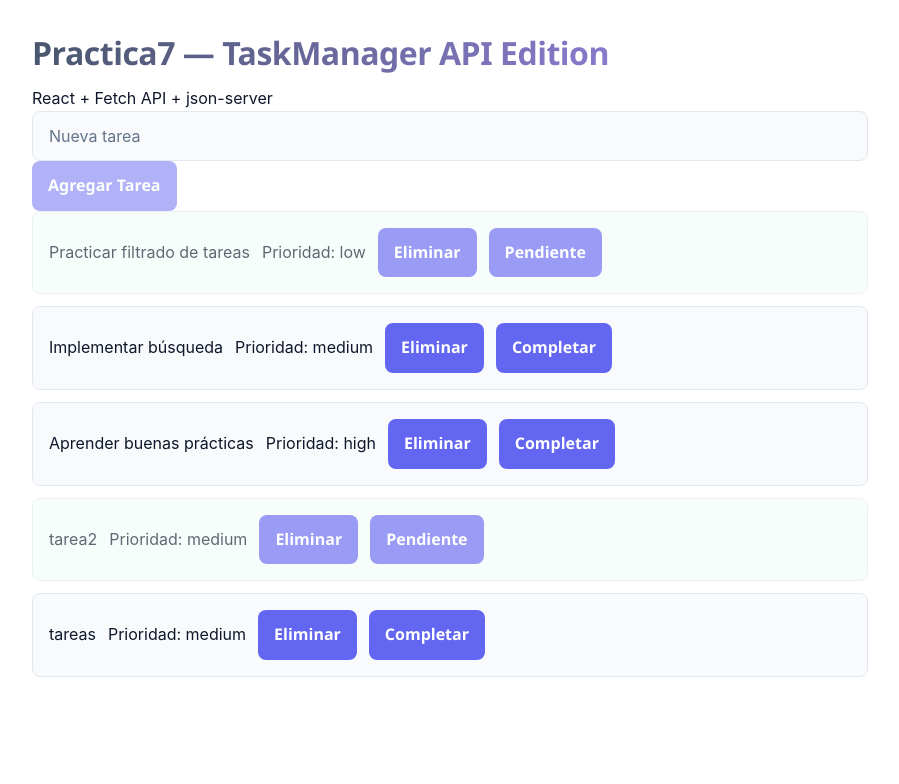
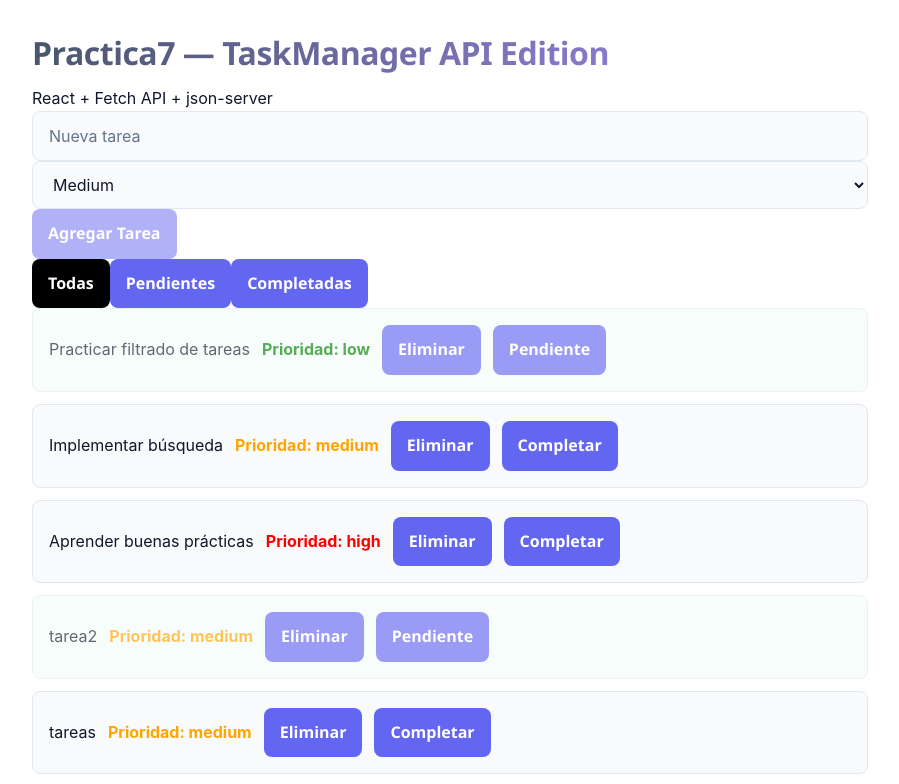
Before and after one commit to C-arl-os/React-Ejemplos, a React (Vite) app in the folder Practica7/: page / in a window 1280 px wide. Shown: the top 784 px of the page, without its empty margins (190-1089 px from the left). Built offline with nearby package versions, Linux system fonts and the light colour scheme; data requests are answered from the project's data file.

Commit message:
feat: add task filters

```diff
--- a/Practica7/db.json
+++ b/Practica7/db.json
@@ -32,6 +32,18 @@
       "completed": false,
       "priority": "medium",
       "id": "Af-i37ZjvPA"
+    },
+    {
+      "title": "Desarrollo1",
+      "completed": false,
+      "priority": "low",
+      "id": "pyf4L5KQBOU"
+    },
+    {
+      "title": "Desarrollo 2",
+      "completed": false,
+      "priority": "medium",
+      "id": "x2UBoDe9ums"
     }
   ],
   "$schema": "./node_modules/json-server/schema.json"
--- a/Practica7/src/App.css
+++ b/Practica7/src/App.css
@@ -386,3 +386,24 @@ button.secondary:hover {
     transition-duration: 0.01ms !important;
   }
 }
+
+.priority {
+  font-weight: bold;
+}
+
+.priority.high {
+  color: red;
+}
+
+.priority.medium {
+  color: orange;
+}
+
+.priority.low {
+  color: green;
+}
+
+.active-filter {
+  background-color: black;
+  color: white;
+}
--- a/Practica7/src/App.jsx
+++ b/Practica7/src/App.jsx
@@ -1,35 +1,59 @@
+import { useState } from 'react'
 import './App.css'
 import { useTasks } from './hooks/useTasks'
 import TaskList from './components/TaskList'
 import TaskForm from './components/TaskForm'
+import TaskFilter from './components/TaskFilters'
 
 function App() {
-  const { tasks, isLoading, errorMessage, addTask, deleteTask, toggleTaskCompletion, loadingTaskId, loadingAction } = useTasks()
+  const {
+    tasks,
+    isLoading,
+    errorMessage,
+    addTask,
+    deleteTask,
+    toggleTaskCompletion,
+    loadingTaskId,
+    loadingAction,
+  } = useTasks()
 
-   if (isLoading) {
-  return <p>Cargando tareas...</p>
-}
+  const [filter, setFilter] = useState('all')
 
-if (errorMessage) {
-  return <p>{errorMessage}</p>
-}
+  // Filtrar tareas según el estado seleccionado
+  const filteredTasks = tasks.filter((task) => {
+    if (filter === 'completed') {
+      return task.completed
+    }
+
+    if (filter === 'pending') {
+      return !task.completed
+    }
+
+    return true
+  })
+
+  if (isLoading) {
+    return <p>Cargando tareas...</p>
+  }
 
   return (
     <main className="app">
       <h1>Practica7 — TaskManager API Edition</h1>
       <p>React + Fetch API + json-server</p>
 
-      {isLoading && <p>Cargando tareas...</p>}
-
       {errorMessage && <p>{errorMessage}</p>}
 
       <TaskForm addTask={addTask} loadingTaskId={loadingTaskId} />
+      <TaskFilter filter={filter} setFilter={setFilter} />
+
       <TaskList
-        tasks={tasks}
+        tasks={filteredTasks}
         deleteTask={deleteTask}
         toggleTaskCompletion={toggleTaskCompletion}
         loadingTaskId={loadingTaskId}
-        loadingAction={loadingAction} />
+        loadingAction={loadingAction}
+
+      />
     </main>
   )
 }
--- /dev/null
+++ b/Practica7/src/components/TaskFilters.jsx
@@ -0,0 +1,23 @@
+const TaskFilters = ({ filter, setFilter }) => {
+    // Función para manejar el cambio de filtro
+    return (
+        <div>
+            <button className={filter === 'all' ? 'active-filter' : ''}
+            type="button" onClick={() => setFilter('all')}>
+                Todas
+            </button>
+
+            <button className={filter === 'pending' ? 'active-filter' : ''}
+            type="button" onClick={() => setFilter('pending')}>
+                Pendientes
+            </button>
+
+            <button className={filter === 'completed' ? 'active-filter' : ''}
+            type="button" onClick={() => setFilter('completed')}>
+                Completadas
+            </button>
+        </div>
+    )
+}
+
+export default TaskFilters
--- a/Practica7/src/components/TaskForm.jsx
+++ b/Practica7/src/components/TaskForm.jsx
@@ -3,6 +3,7 @@ import { useState } from "react";
 const TaskForm = ({ addTask, loadingTaskId }) => {
     const [title, setTitle] = useState("");
     const isCreating = loadingTaskId === 'creating'
+    const [priority, setPriority] = useState("medium");
 
     const handleSubmit = async (e) => {
         e.preventDefault();
@@ -11,7 +12,7 @@ const TaskForm = ({ addTask, loadingTaskId }) => {
             return;
         }
 
-        await addTask(title);
+        await addTask(title, priority);
 
         setTitle("");
     };
@@ -26,6 +27,16 @@ const TaskForm = ({ addTask, loadingTaskId }) => {
                 onChange={(e) => setTitle(e.target.value)}
             />
 
+            <select
+                value={priority}
+                onChange={(e) => setPriority(e.target.value)}
+                disabled={isCreating}
+            >
+                <option value="low">Low</option>
+                <option value="medium">Medium</option>
+                <option value="high">High</option>
+            </select>
+
             <button type="submit" disabled={isCreating || !title.trim()}>
                 {isCreating ? 'Agregando...' : 'Agregar Tarea'}
             </button>
--- a/Practica7/src/components/TaskItem.jsx
+++ b/Practica7/src/components/TaskItem.jsx
@@ -12,7 +12,9 @@ const TaskItem = ({
             className={task.completed ? 'task-item completed' : 'task-item'}
         >
             {task.title}
-            <p>Prioridad: {task.priority}</p>
+            <p className={`priority ${task.priority}`}>
+                Prioridad: {task.priority}
+            </p>
 
             <button
                 type="button"
--- a/Practica7/src/hooks/useTasks.js
+++ b/Practica7/src/hooks/useTasks.js
@@ -35,7 +35,7 @@ export const useTasks = () => {
 
     // Función para agregar una nueva tarea
 
-    const addTask = async (title) => {
+    const addTask = async (title, priority) => {
         try {
             setErrorMessage(null)
             setLoadingTaskId('creating')
@@ -43,7 +43,7 @@ export const useTasks = () => {
             const newTask = {
                 title: title.trim(),
                 completed: false,
-                priority: 'medium',
+                priority: priority,
             }
 
             await new Promise((resolve) => setTimeout(resolve, 2000))
```
